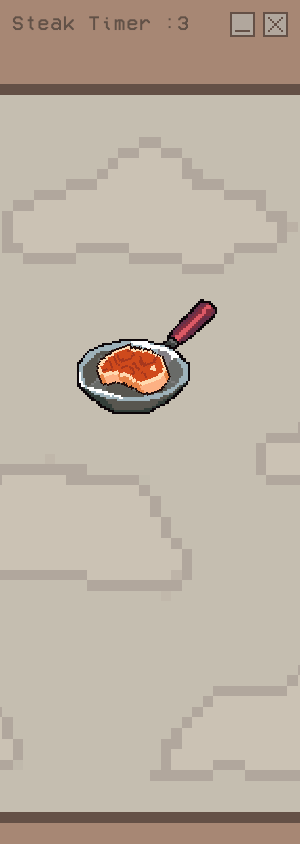
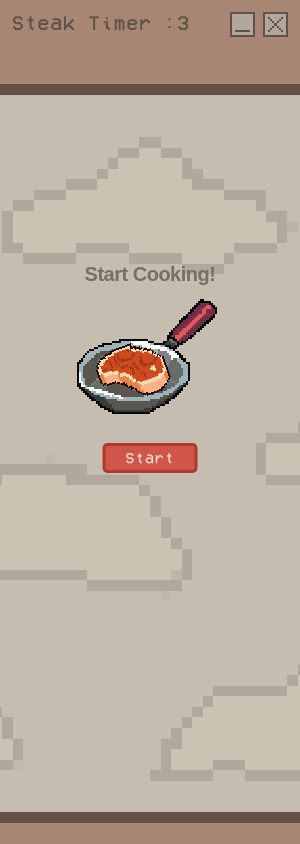
Before and after one commit to tinabyte/cute-steak-timer, an Electron app: page src/index.html in a window 300 px wide. Drawn offline with Linux system fonts and the light colour scheme; a web font is replaced by a local one.

Commit message:
start button aligned, text formatted for timer start page

```diff
--- a/src/index.css
+++ b/src/index.css
@@ -248,8 +248,28 @@ body {
   width: 100%;
   height: 100%;
   display: flex;
+  flex-direction: column;
   align-items: center;
   justify-content: center;
+}
+
+.timer-view .sub-text {
+  position: absolute;
+  top: 10px;
+  left: 50%;
+  transform: translateX(-50%);
+  z-index: 101;
+  margin: 0;
+  font-size: 20px;
+}
+
+.timer-view .start-button {
+  position: absolute;
+  bottom: -60px;
+  left: 50%;
+  transform: translateX(-50%);
+  z-index: 101;
+  font-family: 'VCR OSD Mono', monospace;
 }
 
 .cooking-container {
@@ -281,3 +301,7 @@ body {
   transform: translate(-52%, -45%) rotate(-20deg);
   z-index: 2;
 }
+
+#startCookingBtn{
+  bottom: 10px; /* increase this to move UP */
+}
--- a/src/index.html
+++ b/src/index.html
@@ -49,10 +49,15 @@
     </div>
 
     <div class="timer-view" id="timerView" style="display: block;">
+      <h1 class="sub-text">Start Cooking!</h1>
+
       <div class="cooking-container">
         <img src="./assets/frying-pan.png" alt="Frying Pan" class="frying-pan" />
         <img src="./assets/rare.png" alt="Rare Steak" class="cooking-steak" />
+        <!-- <button class="cooking-start-button" id="cookingStartBtn">Start</button> -->
+        <button class="start-button" id="startCookingBtn">Start</button>
       </div>
+
     </div>
 
 
```
